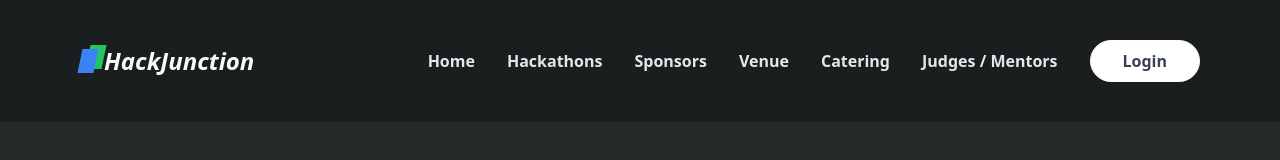
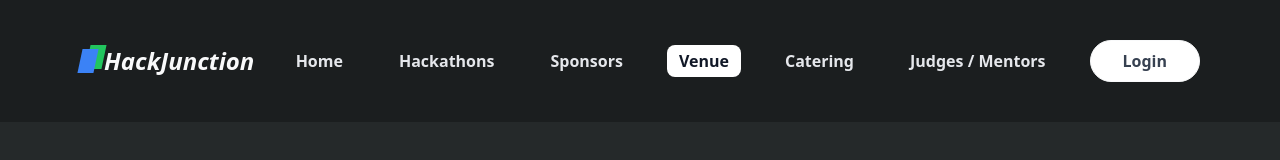
Before and after one commit to Rohitk131/HackJunction, a React (Vite) app: page /venue in a window 1280 px wide. Shown: the top 160 px of the page. Built offline with nearby package versions, Linux system fonts and the light colour scheme.

Commit message:
navbar status

```diff
--- a/src/Components/Catering.jsx
+++ b/src/Components/Catering.jsx
@@ -38,7 +38,7 @@ const Catering = () => {
     ];
     return (
         <>
-            <Navbar />
+            <Navbar current="catering" />
             <div className='h-screen bg-[#25292A]'>
                 <div className='bg-[#25292A] text-white h-auto'>
                     <section className="w-full" id="menu">
--- a/src/Components/HackathonHostingPage.jsx
+++ b/src/Components/HackathonHostingPage.jsx
@@ -17,7 +17,7 @@ const HackathonHostingPage = () => {
    };
 
   return (<div className='bg-black h-[100vh]'>
-    <Navbar />
+    <Navbar current="hackathons" />
     <div className="hackathon-hosting-page" style={pageContainerStyle}>
       <h2 style={pageTitleStyle}>Host a Hackathon</h2>
       <p style={paragraphStyle}>
--- a/src/Components/JudgesMentors.jsx
+++ b/src/Components/JudgesMentors.jsx
@@ -7,7 +7,7 @@ import { FiMessageSquare } from "react-icons/fi";
 const JudgesMentors = () => {
   return (
     <div className='bg-[#25292A] text-white'>
-      <Navbar />
+      <Navbar current="judges" />
       <h1 className='w-fit mx-auto text-5xl my-10 font-bold tracking-tighter'>Top Judges / Mentors</h1>
       <div className='flex justify-evenly flex-wrap gap-5 mt-5'>
         {
--- a/src/Components/Navbar.jsx
+++ b/src/Components/Navbar.jsx
@@ -14,37 +14,37 @@ const Navbar = ({current}) => {
         <div className="flex flex-row items-center space-x-8">
           <Link
             to="/"
-            className="\block font-semibold text-gray-500 hover:text-green-500 transition duration-100 dark:text-gray-200"
+            className={`block font-semibold hover:text-green-500 transition py-1 px-3 rounded-lg duration-100 ${current=="home" ? "bg-white text-gray-900" : "text-gray-200"}`}
           >
             Home
           </Link>
           <Link
             to="/hackathons"
-            className="hidden md:block font-semibold text-gray-500 hover:text-green-500 transition duration-100 dark:text-gray-200"
+            className={`block font-semibold hover:text-green-500 transition py-1 px-3 rounded-lg duration-100 ${current=="hackathons" ? "bg-white text-gray-900" : "text-gray-200"}`}
           >
             Hackathons
           </Link>
           <Link
             to="/sponsors"
-            className="\block font-semibold text-gray-500 hover:text-green-500 transition duration-100 dark:text-gray-200"
+            className={`block font-semibold hover:text-green-500 transition py-1 px-3 rounded-lg duration-100 ${current=="sponsors" ? "bg-white text-gray-900" : "text-gray-200"}`}
           >
             Sponsors
           </Link>
           <Link
             to="/venue"
-            className="\block font-semibold text-gray-500 hover:text-green-500 transition duration-100 dark:text-gray-200"
+            className={`block font-semibold hover:text-green-500 transition py-1 px-3 rounded-lg duration-100 ${current=="venue" ? "bg-white text-gray-900" : "text-gray-200"}`}
           >
             Venue
           </Link>
           <Link
             to="/catering"
-            className="\block font-semibold text-gray-500 hover:text-green-500 transition duration-100 dark:text-gray-200"
+            className={`block font-semibold hover:text-green-500 transition py-1 px-3 rounded-lg duration-100 ${current=="catering" ? "bg-white text-gray-900" : "text-gray-200"}`}
           >
             Catering
           </Link>
           <Link
             to='/judges&mentors'
-            className="\block font-semibold text-gray-500 hover:text-green-500 transition duration-100 dark:text-gray-200"
+            className={`block font-semibold hover:text-green-500 transition py-1 px-3 rounded-lg duration-100 ${current=="judges" ? "bg-white text-gray-900" : "text-gray-200"}`}
           >
             Judges / Mentors
           </Link>
--- a/src/Components/Sponsors.jsx
+++ b/src/Components/Sponsors.jsx
@@ -39,7 +39,7 @@ const Sponsors = () => {
 
   return (
     <div className='bg-[#25292A] text-white'>
-      <Navbar />
+      <Navbar current="sponsors"  />
       <div>
         <h1 className='w-fit mx-auto text-5xl my-10 font-bold tracking-tighter'>Explore our featured Sponsors</h1>
         <section className='w-fit mx-auto my-10 grid grid-cols-1 md:grid-cols-3'>
--- a/src/Components/Venue.jsx
+++ b/src/Components/Venue.jsx
@@ -33,7 +33,7 @@ const Venue = () => {
 
   return (
     <div className='bg-[#25292A] h-full text-white'>
-      <Navbar />
+      <Navbar current="venue" />
       <header>
         <h1 className='w-fit mx-auto text-7xl my-10 font-bold tracking-tighter'>Find a Venue</h1>
         <div className="mb-3 md:w-96 mx-auto">
@@ -90,7 +90,14 @@ const Venue = () => {
                         onClick={handleClickOpen}>
                         Book Now
                       </button>
-                      <Dialog onClose={handleClose} aria-labelledby="customized-dialog-title" open={open}>
+                    </React.Fragment>
+                  </div>
+                </div>
+              </div>
+            ))}
+          </div>
+        ))}
+        <Dialog onClose={handleClose} aria-labelledby="customized-dialog-title" style={{ backgroundColor: "transparent", boxShadow: "none" }} open={open}>
 
           <DialogTitle sx={{ m: 0, p: 2, px: 27 }} id="customized-dialog-title" className='bg-gray-800 text-white'>
             Get Subscription
@@ -123,13 +130,6 @@ const Venue = () => {
             </div>
           </DialogContent>
         </Dialog>
-                    </React.Fragment>
-                  </div>
-                </div>
-              </div>
-            ))}
-          </div>
-        ))}
       </section>
     </div>
   );
--- a/src/index.css
+++ b/src/index.css
@@ -19,8 +19,13 @@
   display: none;
 }
 
+body::-webkit-scrollbar{
+  display: none;
+}
+
 *{
   scroll-behavior: smooth;
+  user-select: none;
 }
 
 body{
```
Lines whose indentation alone changed are shown as unchanged.
